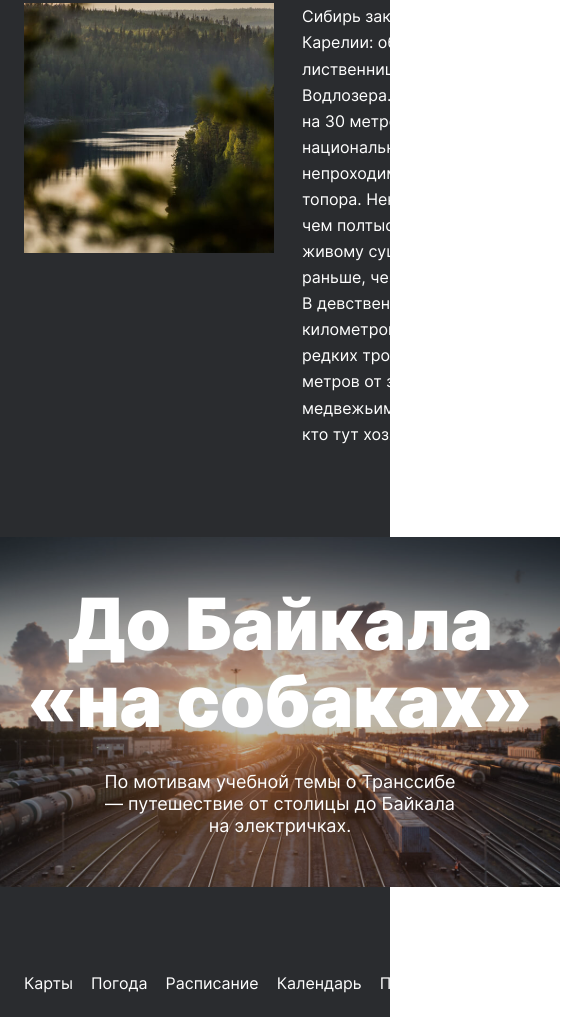
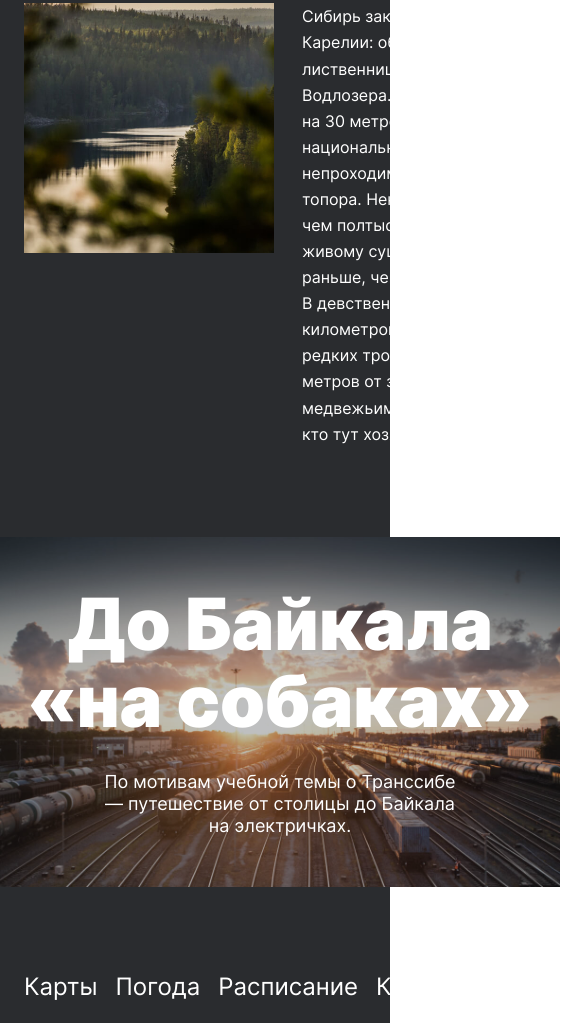
Before and after one commit to juliana-zh/russian-travel, a plain HTML site: page index.html in a window 390 px wide. Shown: the part 4803-5826 px from the top of the page, 585 px wide, since content can reach past the window. Drawn offline with Linux system fonts and the light colour scheme.

Commit message:
fit for 320

```diff
--- a/blocks/footer/__link-text/footer__link-text.css
+++ b/blocks/footer/__link-text/footer__link-text.css
@@ -11,3 +11,10 @@
   opacity: 80%;
   transition: opacity 0.6s linear 0s;
 }
+
+@media screen and (max-width: 719px) {
+  .footer__link-text {
+    font-size: 24px;
+    line-height: 100%;
+  }
+}
```
Also changed, not shown: texts.txt.
